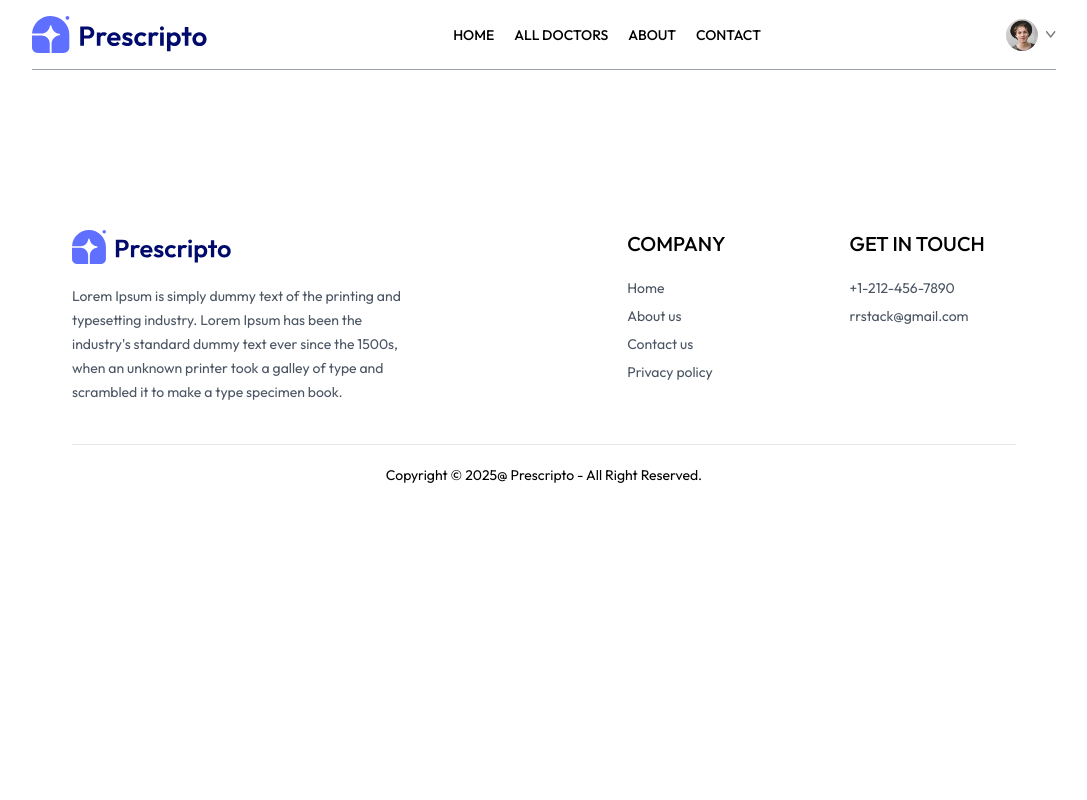
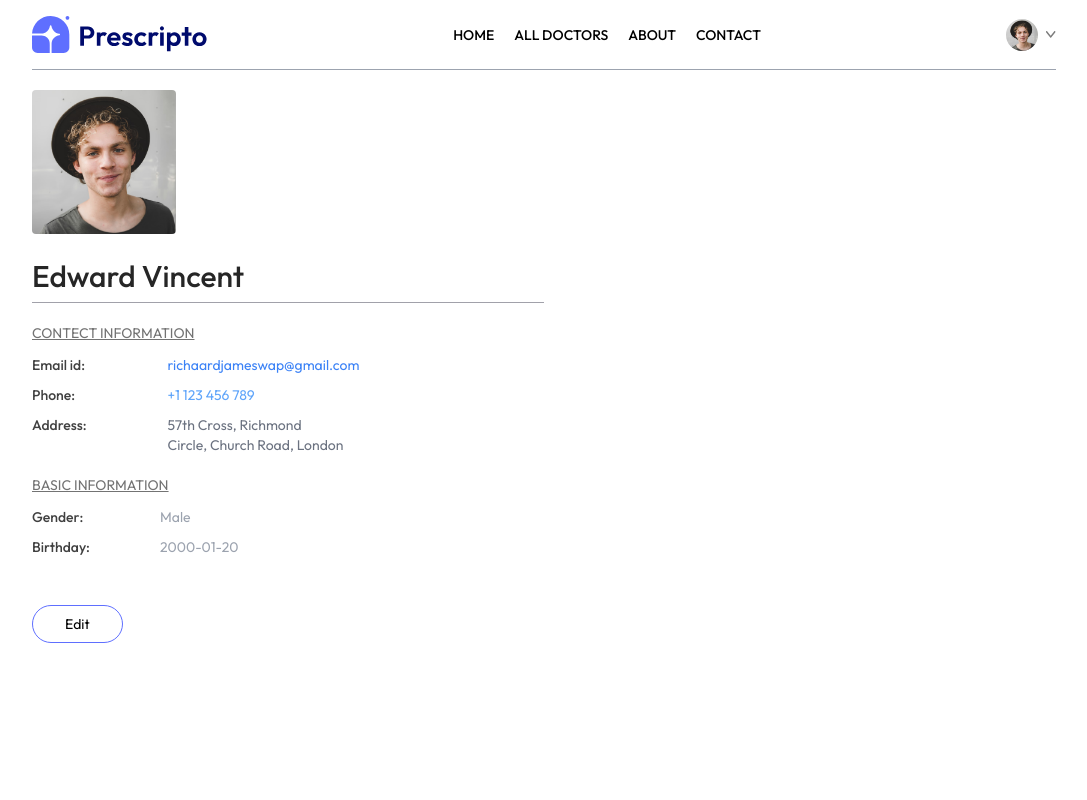
Before and after one commit to riddhampatel/Doctor-Appointment-Booking-System, a React (Vite) app in the folder frontend/: page /my-profile in a window 1280 px wide. Shown: the top 800 px of the page, without its empty margins (96-1183 px from the left). Built offline with nearby package versions, Linux system fonts and the light colour scheme.

Commit message:
profile page done

```diff
--- a/frontend/src/pages/MyProfile.jsx
+++ b/frontend/src/pages/MyProfile.jsx
@@ -1,9 +1,129 @@
-import React from 'react'
+import React, { useState } from "react";
+import { assets } from "../assets/assets";
 
 const MyProfile = () => {
+  const [userData, setUserData] = useState({
+    name: "Edward Vincent",
+    image: assets.profile_pic,
+    email: "richaardjameswap@gmail.com",
+    phone: "+1 123 456 789",
+    address: {
+      line1: "57th Cross, Richmond",
+      line2: "Circle, Church Road, London",
+    },
+    gender: "Male",
+    dob: "2000-01-20",
+  });
+
+  const [isEdit, setIsEdit] = useState(false);
+
   return (
-    <div></div>
-  )
-}
+    <div className="max-w-lg flex flex-col gap-2 text-sm" >
+      <img className="w-36 rounded" src={userData.image} alt="" />
+      {isEdit ? (
+        <input className="bg-gray-50 text-3xl font-medium max-w-60 mt-4"
+          type="text"
+          value={userData.name}
+          onChange={(e) =>
+            setUserData((prev) => ({ ...prev, name: e.target.value }))
+          }
+        />
+      ) : (
+        <p className="font-medium text-3xl text-neutral-800 mt-4">{userData.name}</p>
+      )}
 
-export default MyProfile
+      <hr className="bg-zinc-400 h-[1px] border-none" />
+      <div>
+        <p className="text-neutral-500 underline mt-3">CONTECT INFORMATION</p>
+        <div className="grid grid-cols-[1fr_3fr] gap-2.5 mt-3 text-neutral-700">
+          <p className="font-medium">Email id:</p>
+          <p className="text-blue-500">{userData.email}</p>
+          <p className="font-medium">Phone:</p>
+          {isEdit ? (
+            <input className="bg-gray-100 max-w-52"
+              type="text"
+              value={userData.phone}
+              onChange={(e) =>
+                setUserData((prev) => ({ ...prev, phone: e.target.value }))
+              }
+            />
+          ) : (
+            <p className="text-blue-400">{userData.phone}</p>
+          )}
+          <p className="font-medium">Address:</p>
+          {isEdit ? (
+            <p>
+              <input className="bg-gray-50"
+                onChange={(e) =>
+                  setUserData((prev) => ({
+                    ...prev,
+                    address: { ...prev.address, line1: e.target.value },
+                  }))
+                }
+                value={userData.address.line1}
+                type="text"
+              />
+              <br />
+              <input className="bg-gray-50"
+                onChange={(e) =>
+                  setUserData((prev) => ({
+                    ...prev,
+                    address: { ...prev.address, line2: e.target.value },
+                  }))
+                }
+                value={userData.address.line2}
+                type="text"
+              />
+            </p>
+          ) : (
+            <p className="text-gray-500">
+              {userData.address.line1}
+              <br />
+              {userData.address.line2}
+            </p>
+          )}
+        </div>
+      </div>
+      <div>
+        <p className=" text-neutral-500 underline mt-3">BASIC INFORMATION</p>
+        <div className="grid grid-cols-[1fr_3fr] gap-y-2.5 mt-3 text-neutral-700">
+          <p className="font-medium">Gender:</p>
+          {isEdit ? (
+            <select className="max-w-20 bg-gray-100"
+              onChange={(e) =>
+                setUserData((prev) => ({ ...prev, gender: e.target.value }))
+              }
+              value={userData.gender}
+            >
+              <option value="Male">Male</option>
+              <option value="Female">Female</option>
+            </select>
+          ) : (
+            <p className="text-gray-400">{userData.gender}</p>
+          )}
+          <p className="font-medium">Birthday:</p>
+          {isEdit ? (
+            <input className="max-w-28 bg-gray-100"
+              type="date"
+              onChange={(e) =>
+                setUserData((prev) => ({ ...prev, dob: e.target.value }))
+              }
+              value={userData.dob}
+            />
+          ) : (
+            <p className="text-gray-400">{userData.dob}</p>
+          )}
+        </div>
+      </div>
+
+      <div className="mt-10">
+        {isEdit
+        ? <button className="border border-primary px-8 py-2 rounded-full hover:bg-primary hover:text-white transition-all " onClick={() => setIsEdit(false)}>Save information</button>
+        : <button className="border border-primary px-8 py-2 rounded-full hover:bg-primary hover:text-white transition-all" onClick={() => setIsEdit(true)}>Edit</button>
+      }
+      </div>
+    </div>
+  );
+};
+
+export default MyProfile;
```
